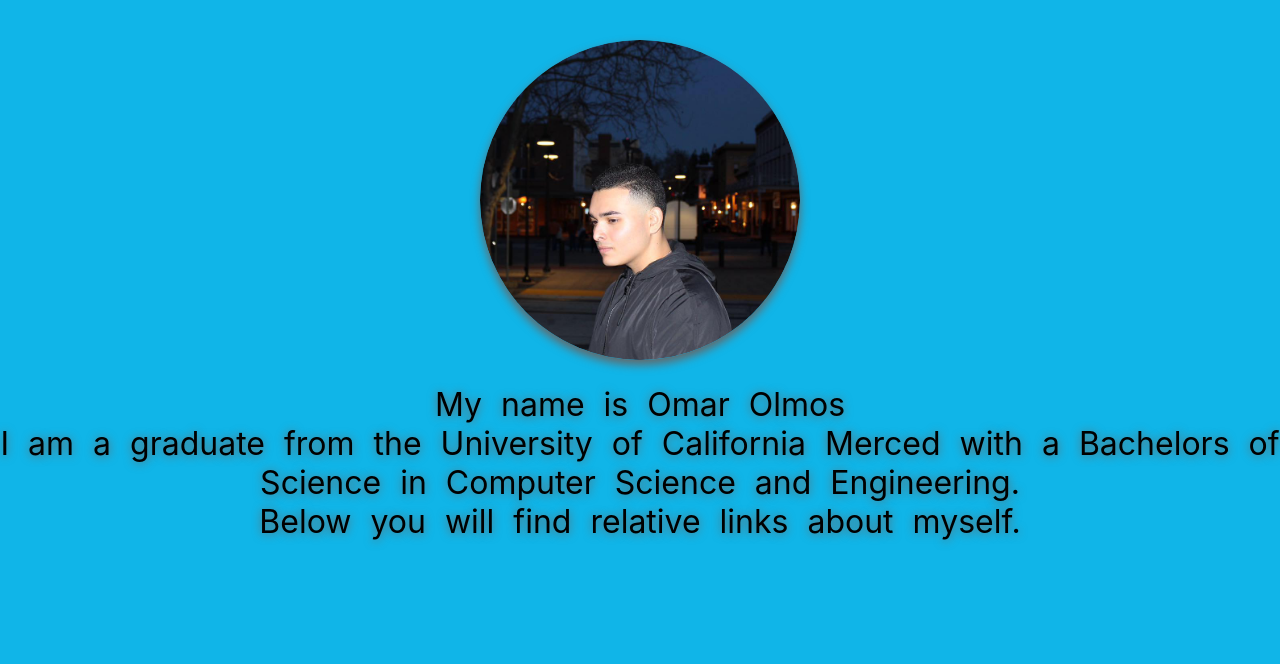
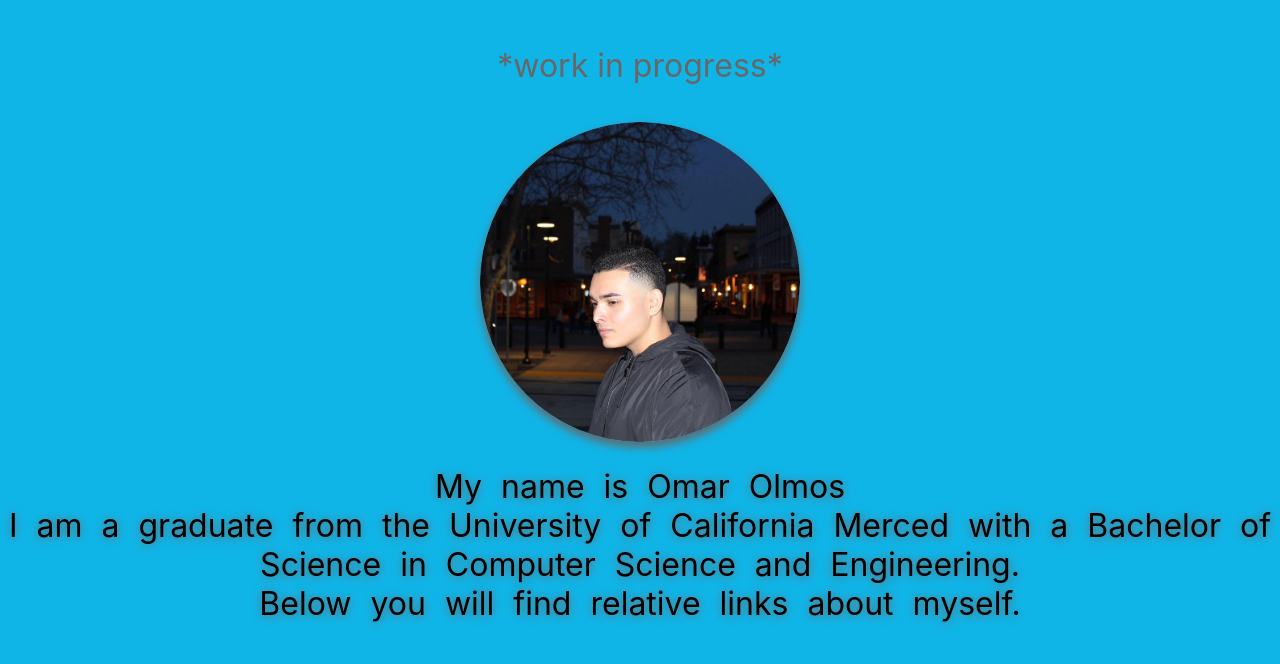
Before and after one commit to oolmos98/MyPortfolioPage, a React (Create React App) app: page / in a window 1280 px wide. Shown: the top 664 px of the page. Built offline with nearby package versions, Linux system fonts and the light colour scheme.

Commit message:
little updates

```diff
--- a/src/Portfolio.css
+++ b/src/Portfolio.css
@@ -6,6 +6,9 @@
 }
 h1 {
   font-weight: 400;
+}
+#comment {
+  color: #676767;
 }
 #intro {
   word-spacing: 10px;
--- a/src/Portfolio.js
+++ b/src/Portfolio.js
@@ -1,11 +1,13 @@
-import React from "react"
-import me from "./me"
-import "./Portfolio.css"
-import logo from "./assets/img/portfolioSelfie.png"
+import React from "react";
+import me from "./me";
+import "./Portfolio.css";
+import logo from "./assets/img/portfolioSelfie.png";
 
 export default function Portfolio() {
   return (
     <>
+      <h1 id="comment">*work in progress*</h1>
+
       <div id="intro">
         <img id="logo" src={logo} alt="This is my selfie" />
         <h1>
@@ -16,6 +18,6 @@
         </h1>
       </div>
     </>
-  )
+  );
 }
-console.log(me)
+console.log(me);
--- a/src/me.js
+++ b/src/me.js
@@ -4,7 +4,7 @@
   title: "Software Developer",
   school: "University of California Merced",
   study: "Computer Science and Engineering",
-  degree: "Bachelors of Science",
+  degree: "Bachelor of Science",
   certificates: ["Google's IT Support"],
-}
-export default me
+};
+export default me;
```
